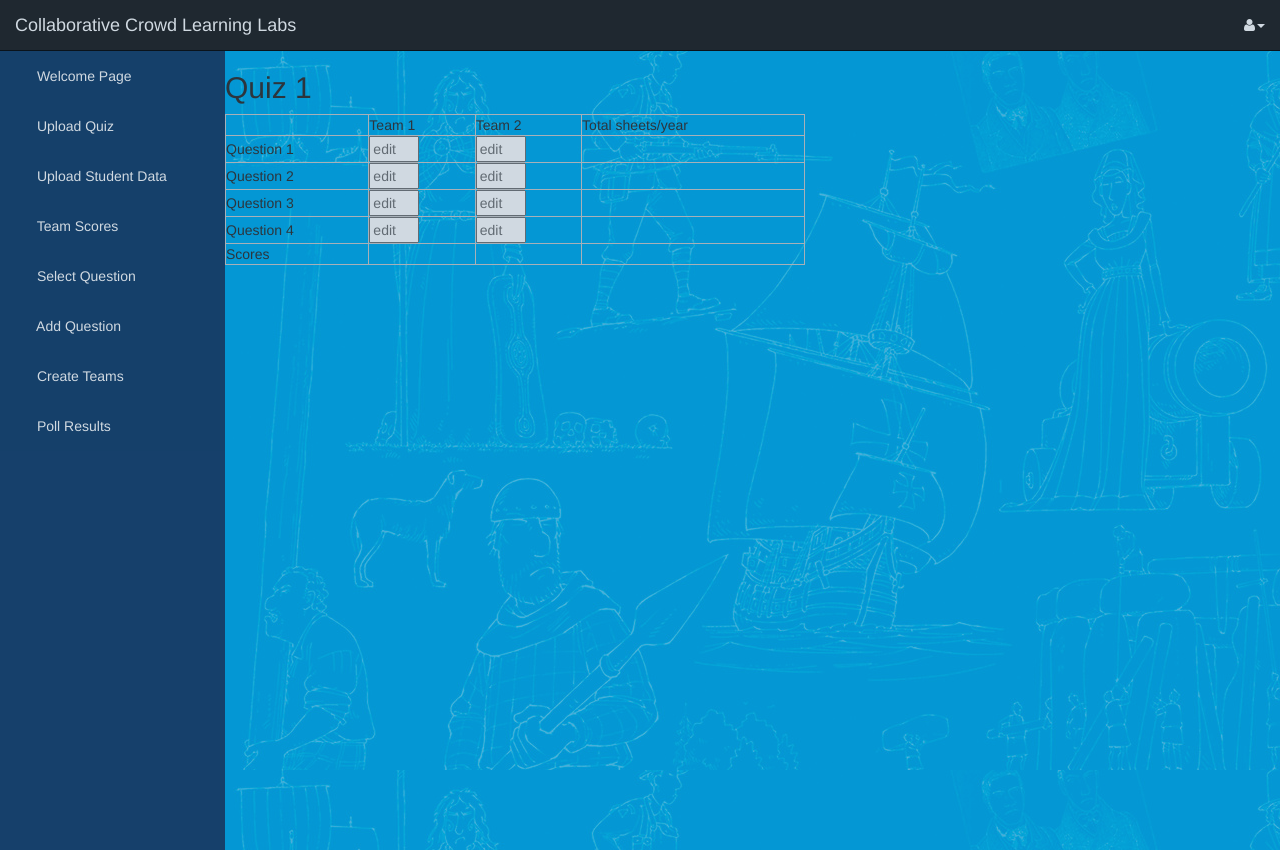
After one commit to pallavikhandekar/LearningLabs, a Django app: page /Score in a window 1280 px wide. The commit adds this page. Run offline with Django 3.2, Linux system fonts and the light colour scheme; parts of the project's set-up code (start-up, migrations or seed data) failed here and were passed over; some libraries are stand-ins or nearby versions.

Commit message:
Adding scores

```diff
--- a/LearningLabs/LearningLabs/urls.py
+++ b/LearningLabs/LearningLabs/urls.py
@@ -35,7 +35,7 @@ urlpatterns = patterns('',
     url(r'answerSaved', views.createTeams),
 
     url(r'answer',TemplateView.as_view(template_name='./answer.html')),
-    url(r'myTest',TemplateView.as_view(template_name='./tempTest.html')),
+    url(r'Score',TemplateView.as_view(template_name='./score.html')),
 
 
     #**********Text Mining Section ***********
--- a/LearningLabs/Templates/index.html
+++ b/LearningLabs/Templates/index.html
@@ -75,6 +75,10 @@
                      <li id="UploadStudentData">
                         <a href="/home/UploadStudent"><i class="fa fa-fw"></i> Upload Student Data</a>
                     </li>
+                    <li id="Scores">
+                        <a href="/home/Score"><i class="fa fa-fw"></i> Team Scores</a>
+                    </li>
+
                     <li id="selectQuiz">
                         <a href="/home/selectQuiz"><i class="fa fa-fw"></i> Select Question</a>
                     </li>
--- /dev/null
+++ b/LearningLabs/Templates/score.html
@@ -0,0 +1,88 @@
+<!DOCTYPE html>
+{% extends "index.html" %}
+
+{% block content %}
+
+{% load staticfiles %}
+
+    <script type="text/javascript" src="https://www.google.com/jsapi"></script>
+    <style type="text/css">
+.txtfld{ width:50px;}
+.printer-row{border-collapse: collapse;}
+.printer-row td{border:1px solid #ccc;}
+</style>
+
+<script>
+         $('.txtfld').bind({
+                keyup:function(){
+             //total calculation
+                        $(".printer-type tr:not(:first, last) td:last-child").text(function () {
+                            var totalVal = 0;
+                            $(this).prevAll().each(function () {
+                                totalVal += parseInt($(this).children('.txtfld').val()) || 0;
+                                //totalVal += parseInt( );
+                            });
+                            return totalVal;
+                        });
+
+                        $(".printer-type tr:last td").text(function (i) {
+                            var totalVal = 0;
+                            $(this).parent().prevAll().find("td:nth-child(" + (++i) + ")").each(function () {
+                                totalVal += parseInt($(this).children('.txtfld').val()) || 0;
+                                $(".printer-type tr:last td:first").text('Total sheets/year');
+                            });
+                            return totalVal;
+
+                        });
+                        //Total calculation
+                }
+            });
+</script>
+
+
+
+<hr>
+<h2>Quiz 1</h2>
+<div class="printer-type">
+<table width="580" border="0" class="printer-row">
+  <tr>
+    <td>&nbsp;</td>
+    <td>Team 1</td>
+    <td>Team 2</td>
+    <td>Total sheets/year</td>
+  </tr>
+  <tr>
+    <td>Question 1</td>
+    <td><input type="text" class="txtfld" placeholder="edit"></td>
+    <td><input type="text" class="txtfld" placeholder="edit"></td>
+    <td>&nbsp;</td>
+  </tr>
+  <tr>
+    <td>Question 2</td>
+    <td><input type="text" class="txtfld" placeholder="edit"></td>
+    <td><input type="text" class="txtfld" placeholder="edit"></td>
+    <td>&nbsp;</td>
+  </tr>
+  <tr>
+    <td>Question 3</td>
+    <td><input type="text" class="txtfld" placeholder="edit"></td>
+    <td><input type="text" class="txtfld" placeholder="edit"></td>
+    <td>&nbsp;</td>
+  </tr>
+  <tr>
+    <td>Question 4</td>
+    <td><input type="text" class="txtfld" placeholder="edit"></td>
+    <td><input type="text" class="txtfld" placeholder="edit"></td>
+    <td>&nbsp;</td>
+  </tr>
+
+  <tr>
+    <td>Scores</td>
+    <td>&nbsp;</td>
+    <td>&nbsp;</td>
+    <td>&nbsp;</td>
+  </tr>
+</table>
+</div>
+
+  {% endblock %}
```
Also changed, not shown: 3 other files.
